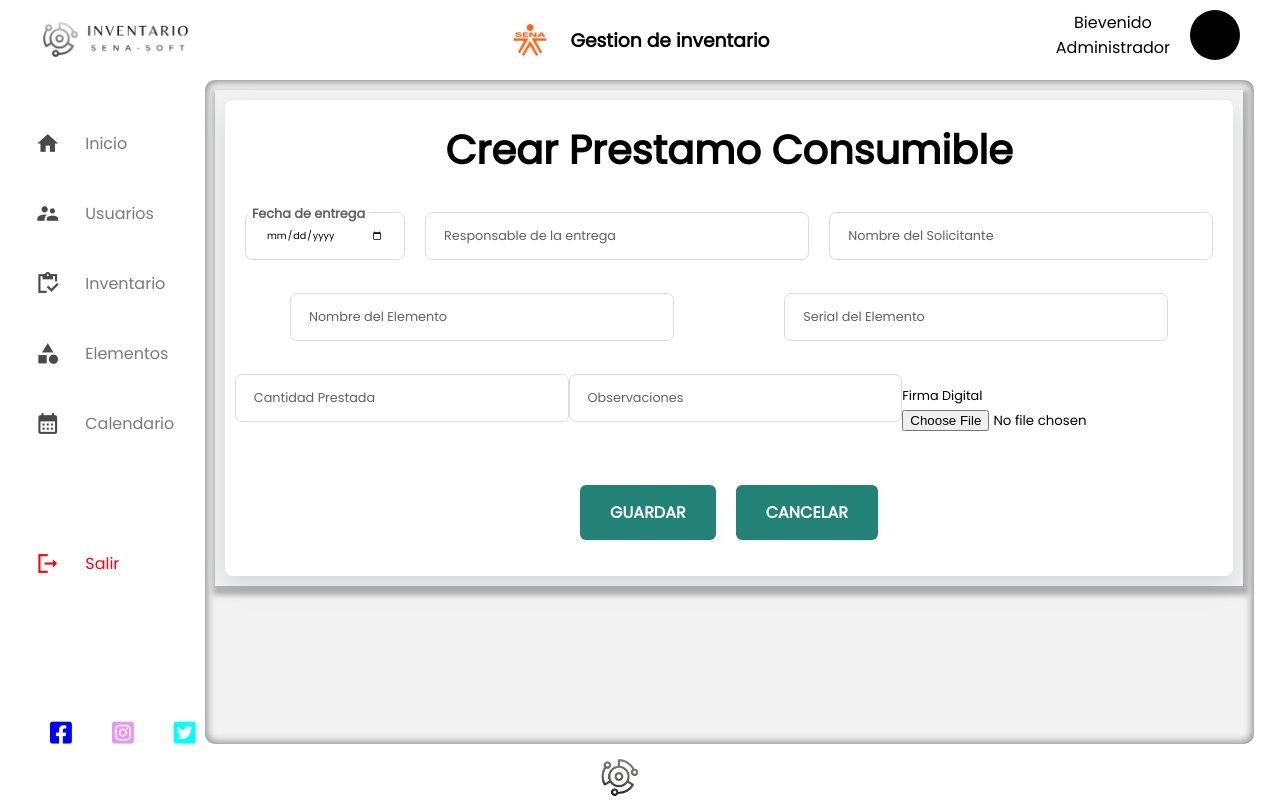
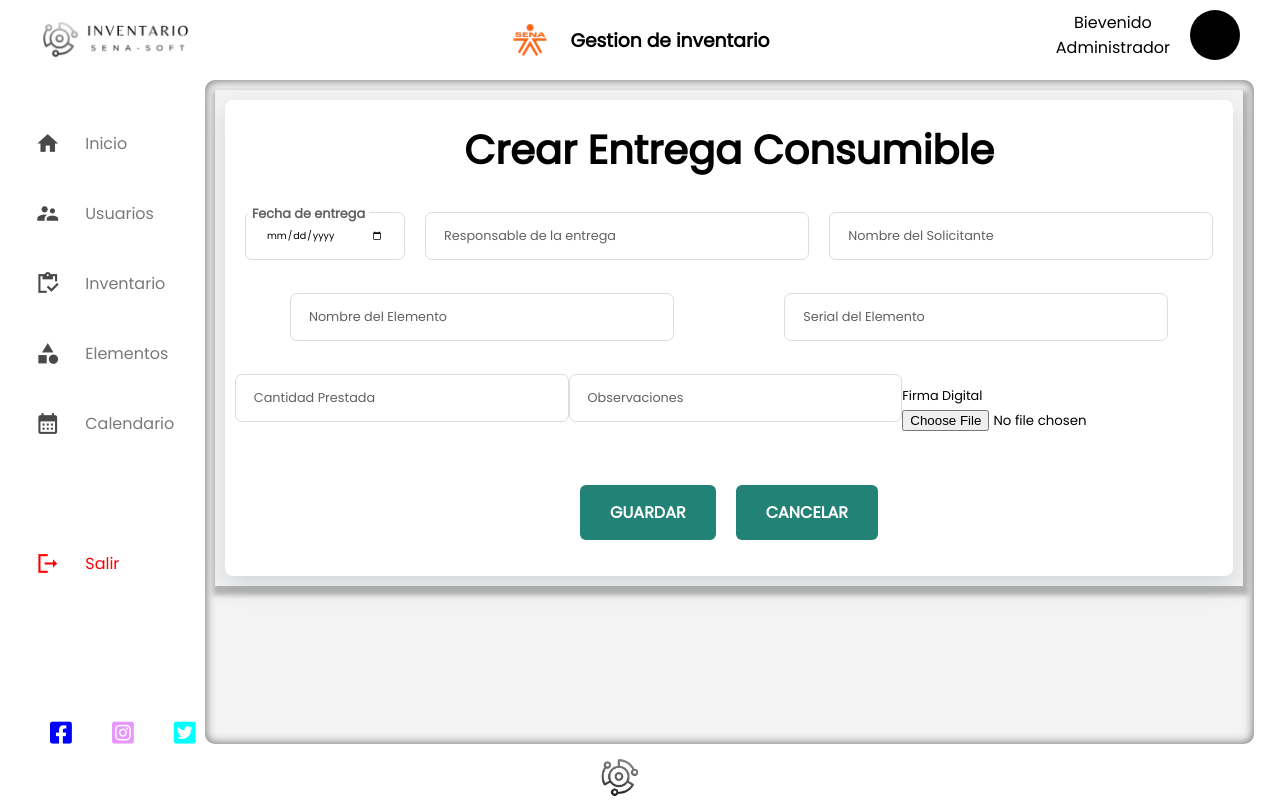
Before and after one commit to Alvarezzz14/DonProyecto, a Django app: page /formPrestamosConsumibles/ in a window 1280 px wide. Run offline with Django 4.2, Linux system fonts and the light colour scheme; some libraries are stand-ins or nearby versions.

Commit message:
Cambio prestamo a entrega en html

```diff
--- a/UsuariosSena/templates/superAdmin/formPrestamosConsumibles.html
+++ b/UsuariosSena/templates/superAdmin/formPrestamosConsumibles.html
@@ -18,7 +18,7 @@
 
     <div class="signupFrm">
         <form action="/formPrestamosConsumibles/" class="form" method="post">
-            <h1 class="title">Crear Prestamo Consumible</h1>
+            <h1 class="title">Crear Entrega Consumible</h1>
 
             {% csrf_token %}
 
```
